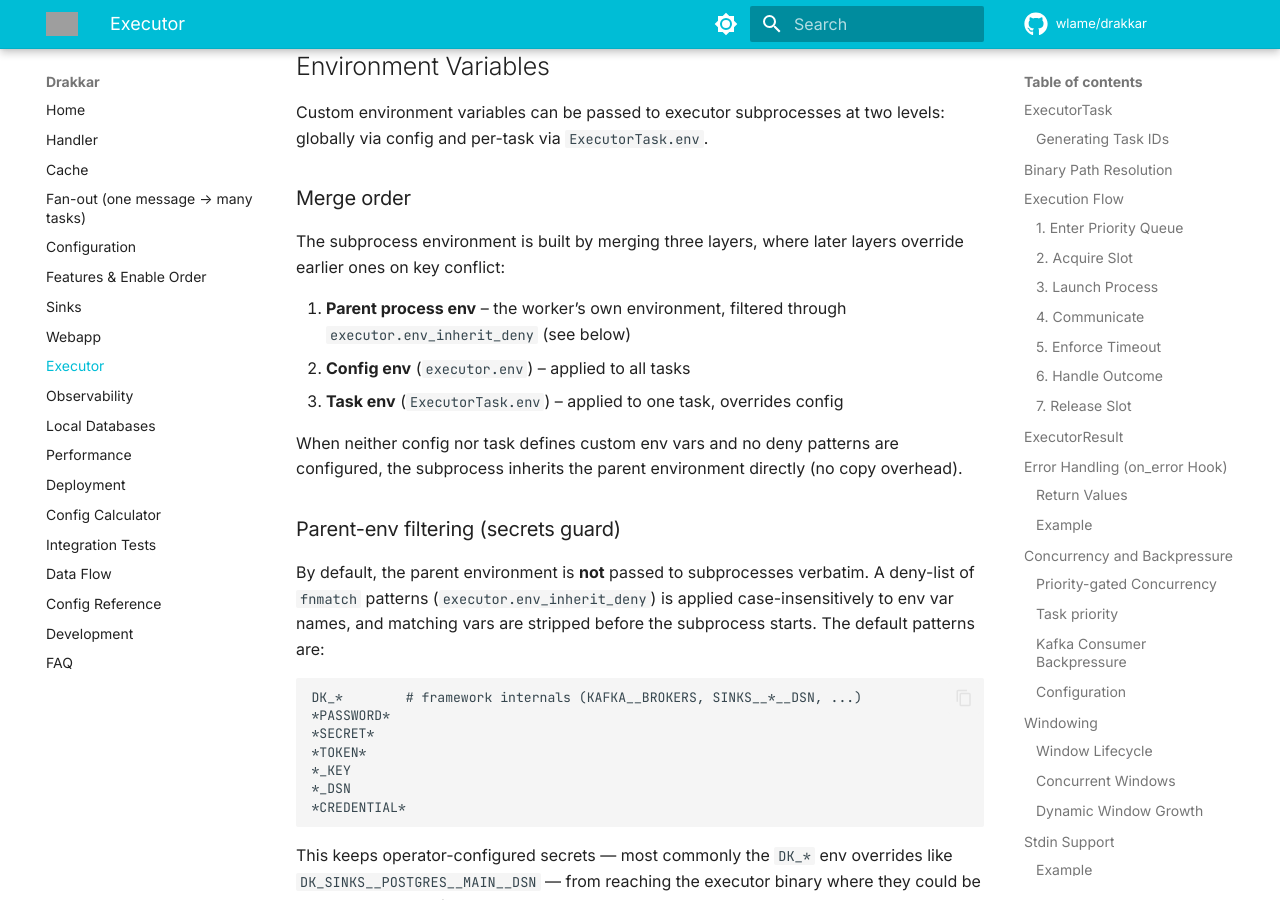
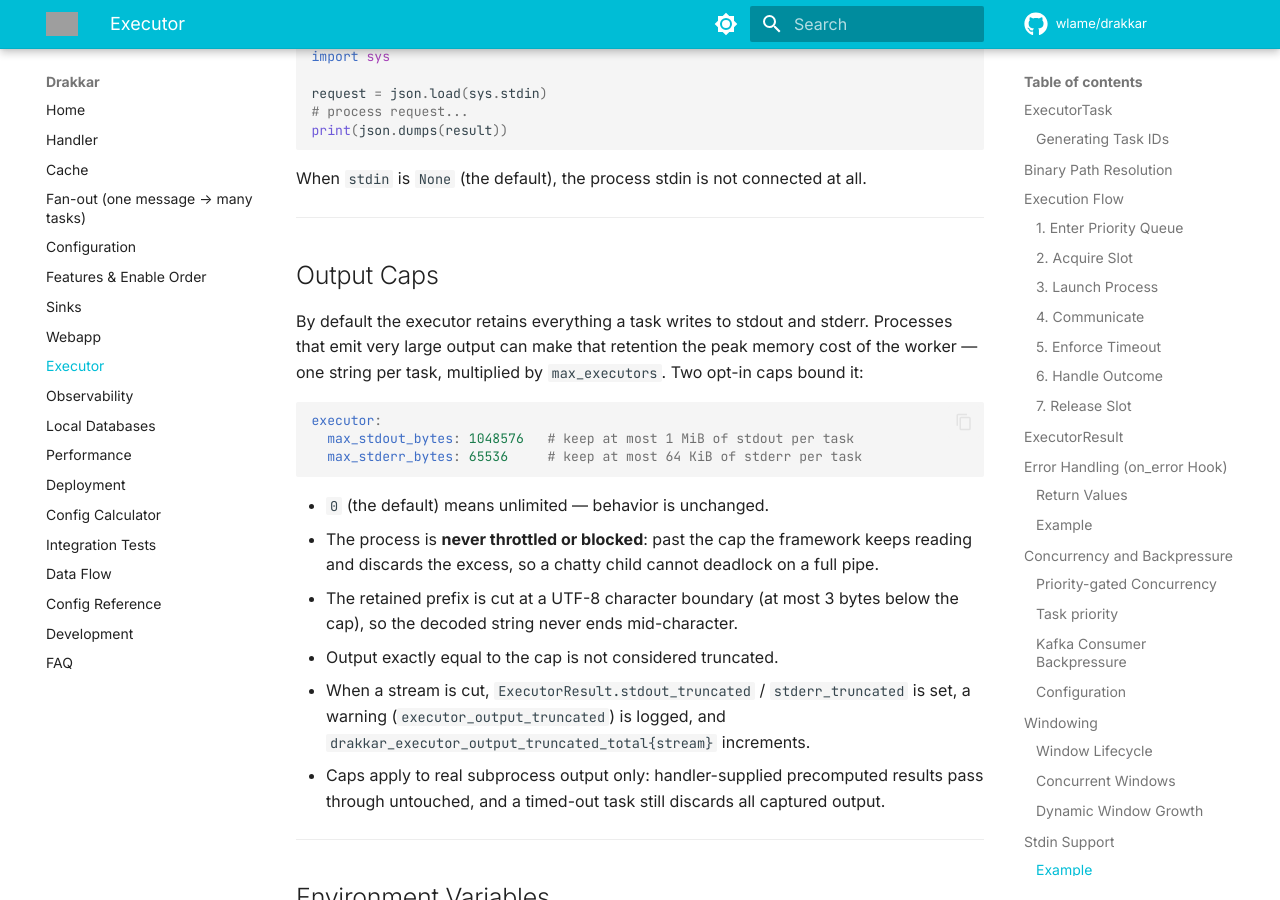
Before and after one commit to wlame/drakkar, an MkDocs documentation site: the page built from docs/executor.md, in a window 1280 px wide and 900 px high, scrolled down 9907 px. Built offline with MkDocs 1.6.1 and Material for MkDocs 9.7.7, drawn with Linux system fonts in a browser that asks for light colours; comment, search, counter and statistics services are not loaded; some of the changed text lies outside the part shown; grey boxes are pictures that could not be loaded.

Commit message:
Document the executor output caps.

````diff
--- a/docs/executor.md
+++ b/docs/executor.md
@@ -89,11 +89,11 @@ The framework calls `asyncio.create_subprocess_exec` with:
 
 ### 4. Communicate
 
-`proc.communicate(input=stdin_bytes)` writes stdin (if any) and waits for the process to exit. All stdout and stderr are captured in memory.
+`proc.communicate(input=stdin_bytes)` writes stdin (if any) and waits for the process to exit. All stdout and stderr are captured in memory. With `executor.max_stdout_bytes` / `max_stderr_bytes` set, the framework streams the pipes instead, retaining up to the cap per stream and discarding the rest — see [Output Caps](#output-caps).
 
 ### 5. Enforce Timeout
 
-The entire `communicate()` call is wrapped in `asyncio.wait_for(timeout=executor.task_timeout_seconds)` (default: 120 seconds).
+The entire capture call (`communicate()`, or the capped streaming reader when output caps are set) is wrapped in `asyncio.wait_for(timeout=executor.task_timeout_seconds)` (default: 120 seconds).
 
 ### 6. Handle Outcome
 
@@ -125,6 +125,8 @@ Returned on successful execution (exit code 0). Also attached to `ExecutorTaskEr
 | `duration_seconds` | `float` | Wall-clock time from process start to completion, rounded to 3 decimal places. |
 | `task` | `ExecutorTask` | The original task that produced this result. Carries `metadata` and `labels` through the pipeline. |
 | `pid` | `int \| None` | OS process ID. `None` if the process never started. |
+| `stdout_truncated` | `bool` | `True` when stdout retention stopped at `executor.max_stdout_bytes` and the remainder was discarded. Always `False` with unlimited caps and for precomputed results. |
+| `stderr_truncated` | `bool` | Same for stderr, governed by `executor.max_stderr_bytes`. |
 
 ---
 
@@ -304,6 +306,25 @@ When `stdin` is `None` (the default), the process stdin is not connected at all.
 
 ---
 
+## Output Caps
+
+By default the executor retains everything a task writes to stdout and stderr. Processes that emit very large output can make that retention the peak memory cost of the worker — one string per task, multiplied by `max_executors`. Two opt-in caps bound it:
+
+```yaml
+executor:
+  max_stdout_bytes: 1048576   # keep at most 1 MiB of stdout per task
+  max_stderr_bytes: 65536     # keep at most 64 KiB of stderr per task
+```
+
+- `0` (the default) means unlimited — behavior is unchanged.
+- The process is **never throttled or blocked**: past the cap the framework keeps reading and discards the excess, so a chatty child cannot deadlock on a full pipe.
+- The retained prefix is cut at a UTF-8 character boundary (at most 3 bytes below the cap), so the decoded string never ends mid-character.
+- Output exactly equal to the cap is not considered truncated.
+- When a stream is cut, `ExecutorResult.stdout_truncated` / `stderr_truncated` is set, a warning (`executor_output_truncated`) is logged, and `drakkar_executor_output_truncated_total{stream}` increments.
+- Caps apply to real subprocess output only: handler-supplied precomputed results pass through untouched, and a timed-out task still discards all captured output.
+
+---
+
 ## Environment Variables
 
 Custom environment variables can be passed to executor subprocesses at
@@ -457,6 +478,8 @@ executor:
   binary_path: /usr/local/bin/my-worker    # default binary (optional)
   max_executors: 4                           # concurrent subprocess limit
   task_timeout_seconds: 120                # per-task wall-clock timeout
+  max_stdout_bytes: 0                       # stdout bytes retained (0 = unlimited)
+  max_stderr_bytes: 0                       # stderr bytes retained (0 = unlimited)
   window_size: 100                         # max messages per arrange() call
   max_retries: 3                           # retry limit per failed task
   drain_timeout_seconds: 30                # max wait for in-flight tasks on shutdown
@@ -469,6 +492,8 @@ executor:
 | `binary_path` | `str \| None` | `None` | 1 char | Default subprocess binary. `None` requires per-task override via `ExecutorTask.binary_path`. |
 | `max_executors` | `int` | `4` | 1 | Concurrent subprocess limit (semaphore size). |
 | `task_timeout_seconds` | `int` | `120` | 1 | Per-subprocess wall-clock timeout in seconds. |
+| `max_stdout_bytes` | `int` | `0` | 0 | Maximum bytes of stdout retained per task. `0` = unlimited. Excess output is still read and discarded (the process never blocks on a full pipe); the retained prefix is cut at a UTF-8 character boundary and `ExecutorResult.stdout_truncated` is set. |
+| `max_stderr_bytes` | `int` | `0` | 0 | Same as `max_stdout_bytes`, for stderr; sets `ExecutorResult.stderr_truncated`. |
 | `window_size` | `int` | `100` | 1 | Max messages per `arrange()` window. |
 | `max_retries` | `int` | `3` | 0 | Max retries per failed task. 0 disables retries. |
 | `drain_timeout_seconds` | `int` | `30` | 1 | Max wait for in-flight tasks during graceful shutdown. On timeout, offsets of still-in-flight tasks are **not** committed (they replay on restart). |
````
Also changed, not shown: docs/config-reference.md (+2 -0 lines), docs/configuration.md (+2 -0 lines), docs/data-flow.md (+2 -2 lines), docs/observability.md (+1 -0 lines).
